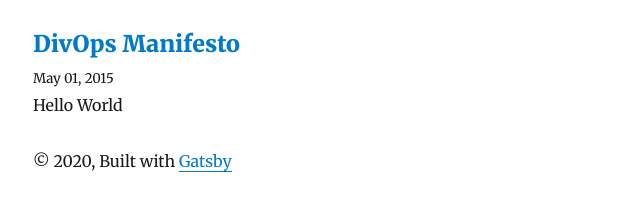
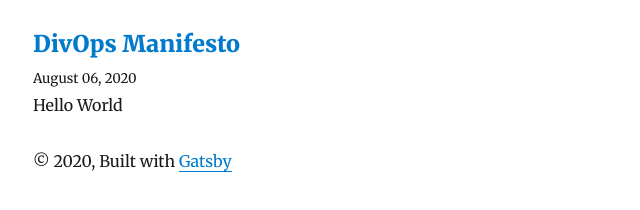
Before and after one commit to divopsdevs/divopsdevs.github.io, a Gatsby site: page / in a window 1280 px wide. Shown: the part 878-1088 px from the top of the page, 292-932 px from the left. Built offline with nearby package versions, Linux system fonts and the light colour scheme; Gatsby itself is replaced by a stand-in of ours; some packages are replaced by stand-ins of ours.

```diff
--- a/content/blog/hello-world/index.md
+++ b/content/blog/hello-world/index.md
@@ -1,6 +1,6 @@
 ---
 title: DivOps Manifesto
-date: "2015-05-01T22:12:03.284Z"
+date: "2020-08-06T22:12:03.284Z"
 description: "Hello World"
 ---
 
```
Also changed, not shown: .github/workflows/publish.yml.
